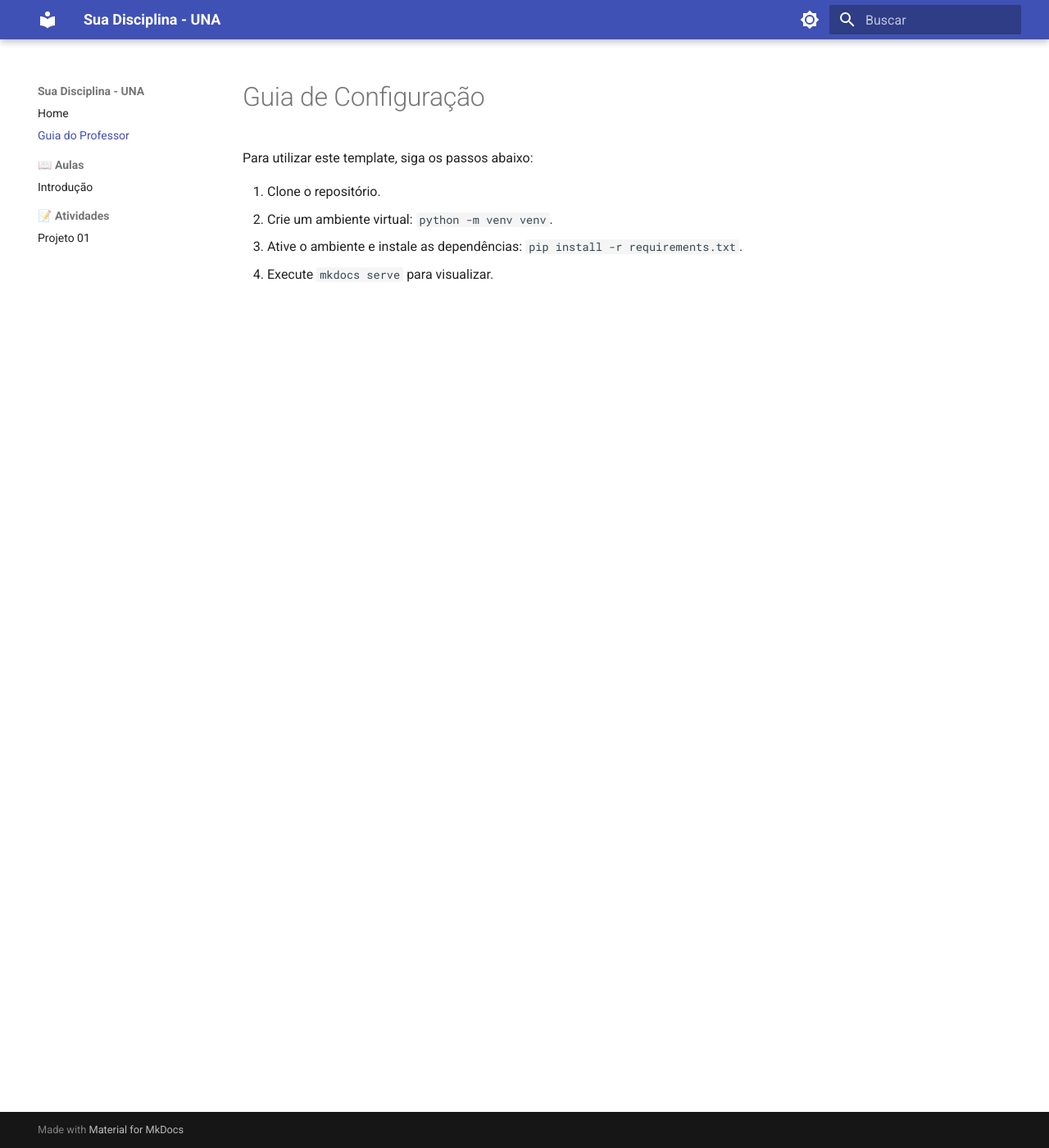
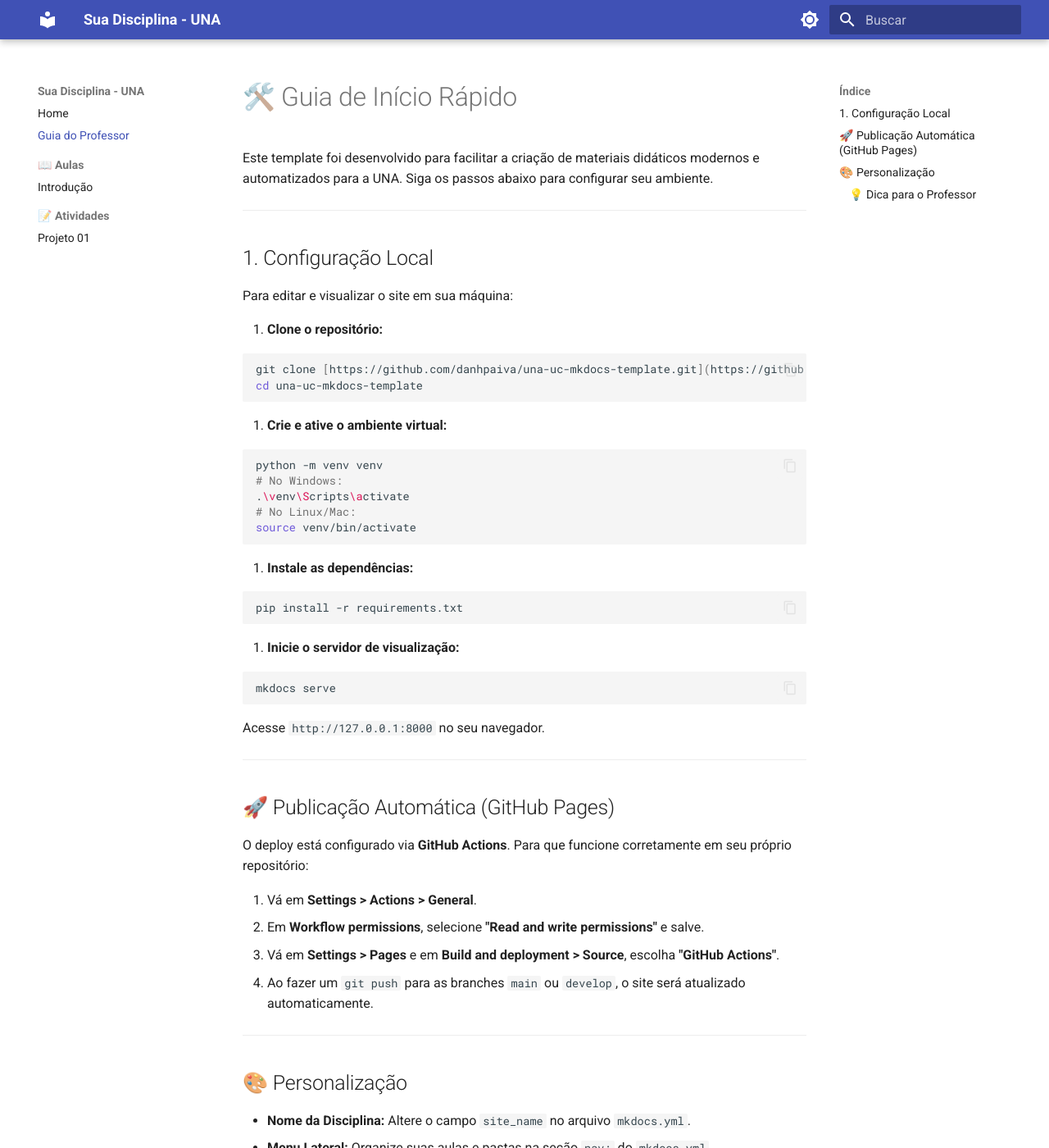
Before and after one commit to danhpaiva/una-uc-mkdocs-template, an MkDocs documentation site: the page built from docs/setup.md, in a window 1280 px wide and 1400 px high. Shown: the whole window at 82% size. Built offline with MkDocs 1.6.1 and Material for MkDocs 9.7.7, drawn with Linux system fonts in a browser that asks for light colours; some of the changed text lies outside the part shown.

Commit message:
feat: alterar guia de inicio

````diff
--- a/docs/setup.md
+++ b/docs/setup.md
@@ -1,8 +1,78 @@
-# Guia de Configuração
+# 🛠️ Guia de Início Rápido
 
-Para utilizar este template, siga os passos abaixo:
+Este template foi desenvolvido para facilitar a criação de materiais didáticos modernos e automatizados para a UNA. Siga os passos abaixo para configurar seu ambiente.
 
-1. Clone o repositório.
-2. Crie um ambiente virtual: `python -m venv venv`.
-3. Ative o ambiente e instale as dependências: `pip install -r requirements.txt`.
-4. Execute `mkdocs serve` para visualizar.
+---
+
+## 1. Configuração Local
+
+Para editar e visualizar o site em sua máquina:
+
+1. **Clone o repositório:**
+
+```bash
+git clone [https://github.com/danhpaiva/una-uc-mkdocs-template.git](https://github.com/danhpaiva/una-uc-mkdocs-template.git)
+cd una-uc-mkdocs-template
+
+```
+
+2. **Crie e ative o ambiente virtual:**
+
+```bash
+python -m venv venv
+# No Windows:
+.\venv\Scripts\activate
+# No Linux/Mac:
+source venv/bin/activate
+
+```
+
+3. **Instale as dependências:**
+
+```bash
+pip install -r requirements.txt
+
+```
+
+4. **Inicie o servidor de visualização:**
+
+```bash
+mkdocs serve
+
+```
+
+Acesse `http://127.0.0.1:8000` no seu navegador.
+
+---
+
+## 🚀 Publicação Automática (GitHub Pages)
+
+O deploy está configurado via **GitHub Actions**. Para que funcione corretamente em seu próprio repositório:
+
+1. Vá em **Settings > Actions > General**.
+2. Em **Workflow permissions**, selecione **"Read and write permissions"** e salve.
+3. Vá em **Settings > Pages** e em **Build and deployment > Source**, escolha **"GitHub Actions"**.
+4. Ao fazer um `git push` para as branches `main` ou `develop`, o site será atualizado automaticamente.
+
+---
+
+## 🎨 Personalização
+
+* **Nome da Disciplina:** Altere o campo `site_name` no arquivo `mkdocs.yml`.
+* **Menu Lateral:** Organize suas aulas e pastas na seção `nav:` do `mkdocs.yml`.
+* **Cores e Temas:** Você pode alterar a cor primária de `indigo` para outras cores (ex: `red`, `blue`, `deep-purple`) no `mkdocs.yml`.
+
+---
+
+### 💡 Dica para o Professor
+
+Para criar caixas de destaque (Admonitions), utilize a sintaxe abaixo nos seus arquivos Markdown:
+
+```markdown
+!!! tip "Dica"
+    Seu conteúdo aqui com recuo de 4 espaços.
+
+!!! info "Importante"
+    Este template já conta com suporte a modo escuro automático!
+
+```
````
